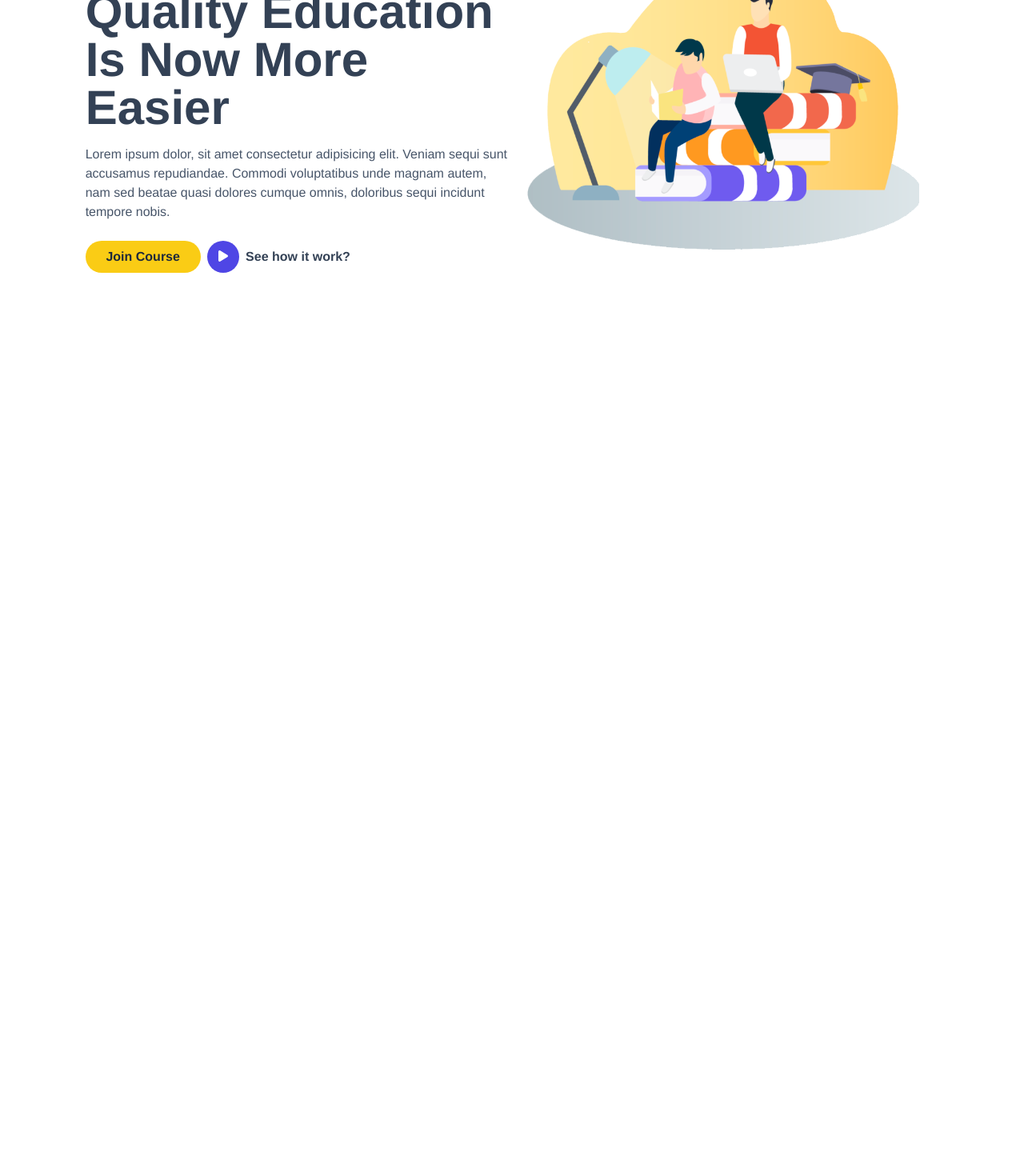
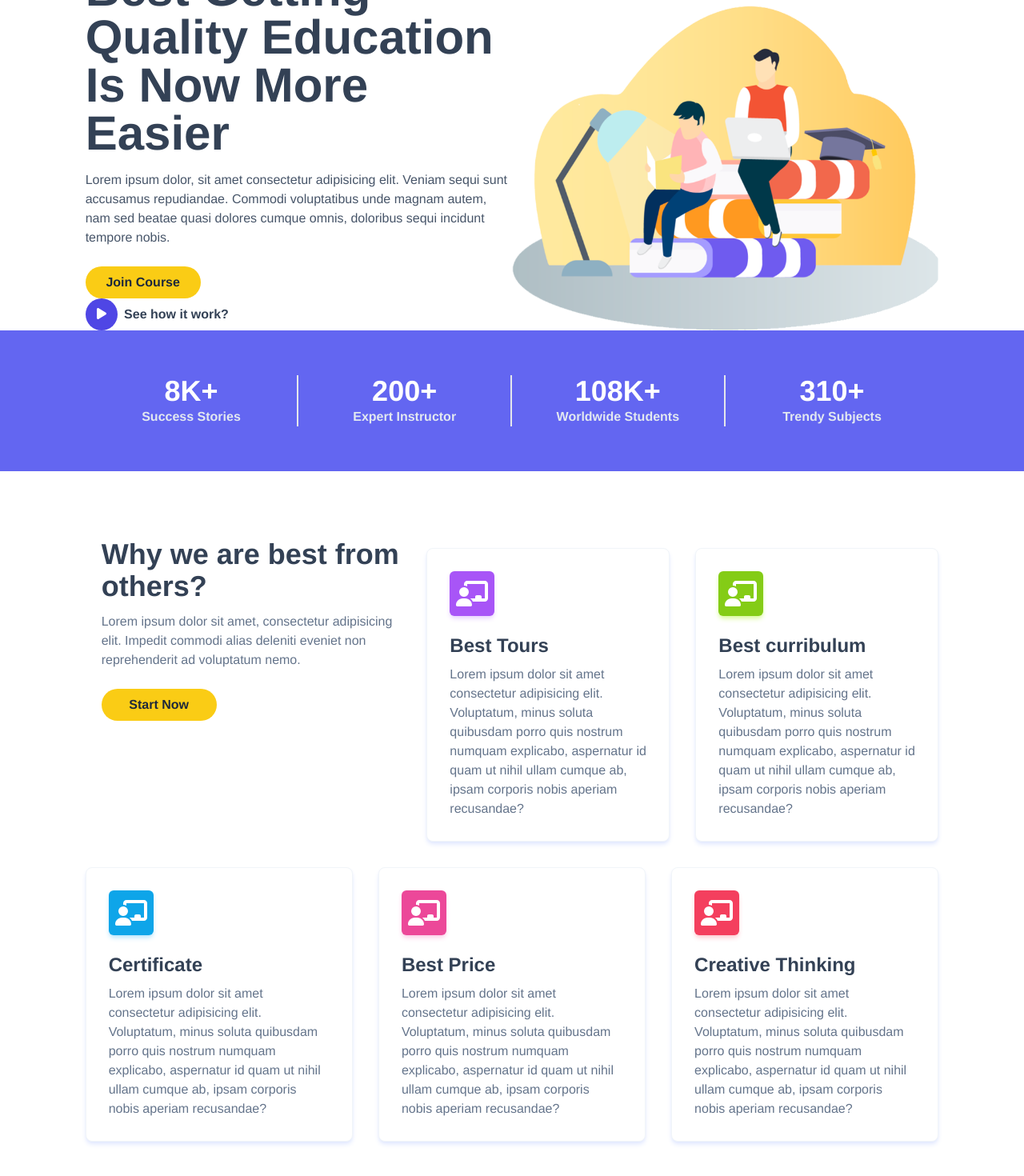
Before and after one commit to paingthuhtwe/blog-ui-with-tailwind, a Vue app: page / in a window 1280 px wide. Shown: the part 256-1726 px from the top of the page at 80% size. Before the commit the page ends 800 px from the top, so only its background shows below. Built offline with nearby package versions, Linux system fonts and the light colour scheme.

Commit message:
add chartpage and servicepage ui

```diff
--- /dev/null
+++ b/src/components/ChartPage.vue
@@ -0,0 +1,35 @@
+<template>
+  <div class="bg-indigo-500">
+    <div class="w-10/12 mx-auto">
+      <div class="grid grid-cols-1 md:grid-cols-4">
+        <div class="text-center my-14 md:border-r-2">
+          <h1 class="text-white text-4xl font-bold">8K+</h1>
+          <h1 class="text-slate-200 text-md font-semibold">Success Stories</h1>
+        </div>
+        <div class="text-center my-14 md:border-r-2">
+          <h1 class="text-white text-4xl font-bold">200+</h1>
+          <h1 class="text-slate-200 text-md font-semibold">
+            Expert Instructor
+          </h1>
+        </div>
+        <div class="text-center my-14 md:border-r-2">
+          <h1 class="text-white text-4xl font-bold">108K+</h1>
+          <h1 class="text-slate-200 text-md font-semibold">
+            Worldwide Students
+          </h1>
+        </div>
+        <div class="text-center my-14">
+          <h1 class="text-white text-4xl font-bold">310+</h1>
+          <h1 class="text-slate-200 text-md font-semibold">Trendy Subjects</h1>
+        </div>
+      </div>
+    </div>
+  </div>
+</template>
+
+<script>
+export default {};
+</script>
+
+<style>
+</style>
--- a/src/components/MainPage.vue
+++ b/src/components/MainPage.vue
@@ -1,13 +1,13 @@
 <template>
   <div class="">
     <div class="w-10/12 mx-auto">
-      <div class="grid md:grid-cols-2 mt-12">
+      <div class="grid md:grid-cols-2 mt-5 md:mt-20">
         <div class="">
           <h1 class="text-indigo-600 text-lg font-semibold">
             <fa class="text-2xl" :icon="['fas', 'user-graduate']" />
             Best E-Learning Platform
           </h1>
-          <h1 class="text-6xl text-slate-700 font-bold mt-6">
+          <h1 class="text-4xl md:text-6xl text-slate-700 font-bold mt-6">
             Best Getting <br />
             Quality Education <br />
             Is Now More Easier
@@ -18,13 +18,15 @@
             autem, nam sed beatae quasi dolores cumque omnis, doloribus sequi
             incidunt tempore nobis.
           </p>
-          <div class="mt-6">
+          <div class="mt-6 flex-col md:flex-row space-y-4 md:space-y-0">
+            <div class="">
               <button
                 class="text-slate-800 bg-yellow-400 w-36 h-10 text-md font-semibold rounded-full hover:bg-yellow-300 hover:text-slate-700 mr-2"
               >
                 Join Course
               </button>
-
+            </div>
+            <div class="">
               <a href="3"
                 ><button
                   class="w-10 h-10 rounded-full bg-indigo-600 text-white mr-1 hover:bg-indigo-700 hover:text-slate-200"
@@ -34,6 +36,7 @@
                   See how it work?
                 </span></a
               >
+            </div>
           </div>
         </div>
         <div class="flex justify-center items-end">
--- a/src/components/NavBar.vue
+++ b/src/components/NavBar.vue
@@ -11,7 +11,7 @@
           <h1 class="text-indigo-600 text-2xl font-semibold">Educate</h1>
         </div>
         <!-- Menu Section -->
-        <div class="flex justify-center items-center relative">
+        <div class="md:flex justify-center items-center relative hidden">
           <ul class="md:flex items-center">
             <li class="" @mouseenter="menu = !menu" @mouseleave="menu = !menu">
               <button
@@ -129,7 +129,7 @@
           </ul>
         </div>
         <div>
-          <div class="flex items-center">
+          <div class="md:flex items-center hidden">
             <a
               href="#"
               class="px-5 py-2 text-slate-600 text-md font-semibold hover:text-slate-800 rounded-full hover:bg-slate-200 cursor-pointe"
--- /dev/null
+++ b/src/components/ServicePage.vue
@@ -0,0 +1,116 @@
+<template>
+  <div class="my-16">
+    <div class="w-10/12 mx-auto space-y-8">
+      <div class="lg:flex justify-between space-y-8 lg:scroll-py-0">
+        <div class="lg:w-2/5 p-5">
+          <h1 class="text-4xl font-bold text-slate-700">
+            Why we are best from others?
+          </h1>
+          <p class="text-slate-500 text-md font-medium mt-3">
+            Lorem ipsum dolor sit amet, consectetur adipisicing elit. Impedit
+            commodi alias deleniti eveniet non reprehenderit ad voluptatum nemo.
+          </p>
+          <button
+            class="text-slate-800 bg-yellow-400 w-36 h-10 text-md font-semibold rounded-full hover:bg-yellow-300 hover:text-slate-700 mt-6"
+          >
+            Start Now
+          </button>
+        </div>
+        <div class="lg:w-3/5 lg:flex justify-end gap-8 space-y-8 lg:space-y-0">
+          <div
+            class="bg-white shadow-md border shadow-indigo-100 hover:shadow-indigo-100 border-slate-100 p-7 rounded-lg max-w-[360px] min-h-[320px] hover:shadow-lg"
+          >
+            <fa
+              class="w-10 h-10 bg-purple-500 p-2 text-white rounded-md mb-2 shadow-md shadow-purple-200"
+              :icon="['fas', 'chalkboard-user']"
+            />
+            <h1 class="text-2xl font-semibold text-slate-700 my-2">
+              Best Tours
+            </h1>
+            <p class="text-md text-slate-500">
+              Lorem ipsum dolor sit amet consectetur adipisicing elit.
+              Voluptatum, minus soluta quibusdam porro quis nostrum numquam
+              explicabo, aspernatur id quam ut nihil ullam cumque ab, ipsam
+              corporis nobis aperiam recusandae?
+            </p>
+          </div>
+          <div
+            class="bg-white shadow-md border shadow-indigo-100 hover:shadow-indigo-100 border-slate-100 p-7 rounded-lg max-w-[360px] min-h-[320px] hover:shadow-lg"
+          >
+            <fa
+              class="w-10 h-10 bg-lime-500 p-2 text-white rounded-md mb-2 shadow-md shadow-lime-200"
+              :icon="['fas', 'chalkboard-user']"
+            />
+            <h1 class="text-2xl font-semibold text-slate-700 my-2">
+              Best curribulum
+            </h1>
+            <p class="text-md text-slate-500">
+              Lorem ipsum dolor sit amet consectetur adipisicing elit.
+              Voluptatum, minus soluta quibusdam porro quis nostrum numquam
+              explicabo, aspernatur id quam ut nihil ullam cumque ab, ipsam
+              corporis nobis aperiam recusandae?
+            </p>
+          </div>
+        </div>
+      </div>
+      <div class="lg:flex justify-end gap-8 space-y-8 lg:space-y-0">
+        <div
+          class="bg-white shadow-md border shadow-indigo-100 hover:shadow-indigo-100 border-slate-100 p-7 rounded-lg max-w-[360px] min-h-[320px] hover:shadow-lg"
+        >
+          <fa
+            class="w-10 h-10 bg-sky-500 p-2 text-white rounded-md mb-2 shadow-md shadow-sky-200"
+            :icon="['fas', 'chalkboard-user']"
+          />
+          <h1 class="text-2xl font-semibold text-slate-700 my-2">
+            Certificate
+          </h1>
+          <p class="text-md text-slate-500">
+            Lorem ipsum dolor sit amet consectetur adipisicing elit. Voluptatum,
+            minus soluta quibusdam porro quis nostrum numquam explicabo,
+            aspernatur id quam ut nihil ullam cumque ab, ipsam corporis nobis
+            aperiam recusandae?
+          </p>
+        </div>
+        <div
+          class="bg-white shadow-md border shadow-indigo-100 hover:shadow-indigo-100 border-slate-100 p-7 rounded-lg max-w-[360px] min-h-[320px] hover:shadow-lg"
+        >
+          <fa
+            class="w-10 h-10 bg-pink-500 p-2 text-white rounded-md mb-2 shadow-md shadow-pink-200"
+            :icon="['fas', 'chalkboard-user']"
+          />
+          <h1 class="text-2xl font-semibold text-slate-700 my-2">Best Price</h1>
+          <p class="text-md text-slate-500">
+            Lorem ipsum dolor sit amet consectetur adipisicing elit. Voluptatum,
+            minus soluta quibusdam porro quis nostrum numquam explicabo,
+            aspernatur id quam ut nihil ullam cumque ab, ipsam corporis nobis
+            aperiam recusandae?
+          </p>
+        </div>
+        <div
+          class="bg-white shadow-md border shadow-indigo-100 hover:shadow-indigo-100 border-slate-100 p-7 rounded-lg max-w-[360px] min-h-[320px] hover:shadow-lg"
+        >
+          <fa
+            class="w-10 h-10 bg-rose-500 p-2 text-white rounded-md mb-2 shadow-md shadow-rose-200"
+            :icon="['fas', 'chalkboard-user']"
+          />
+          <h1 class="text-2xl font-semibold text-slate-700 my-2">
+            Creative Thinking
+          </h1>
+          <p class="text-md text-slate-500">
+            Lorem ipsum dolor sit amet consectetur adipisicing elit. Voluptatum,
+            minus soluta quibusdam porro quis nostrum numquam explicabo,
+            aspernatur id quam ut nihil ullam cumque ab, ipsam corporis nobis
+            aperiam recusandae?
+          </p>
+        </div>
+      </div>
+    </div>
+  </div>
+</template>
+
+<script>
+export default {};
+</script>
+
+<style>
+</style>
--- a/src/views/HomeView.vue
+++ b/src/views/HomeView.vue
@@ -1,9 +1,13 @@
 <template>
   <NavBar></NavBar>
   <MainPage></MainPage>
+  <ChartPage></ChartPage>
+  <ServicePage></ServicePage>
 </template>
 
 <script>
+import ServicePage from "../components/ServicePage";
+import ChartPage from "../components/ChartPage";
 import MainPage from "../components/MainPage";
 import NavBar from "../components/NavBar";
 // @ is an alias to /src
@@ -11,6 +15,8 @@ import NavBar from "../components/NavBar";
 export default {
   name: "HomeView",
   components: {
+    ServicePage,
+    ChartPage,
     MainPage,
     NavBar,
   },
```
Also changed, not shown: src/assets/Education.png. Lines whose indentation alone changed are shown as unchanged.
